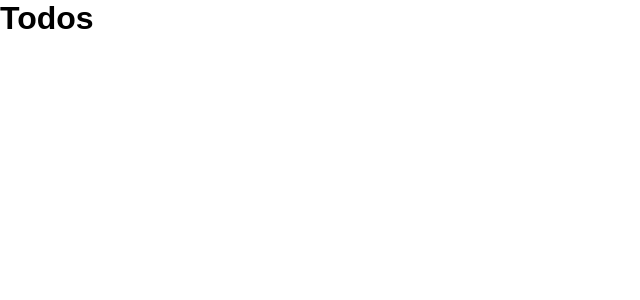
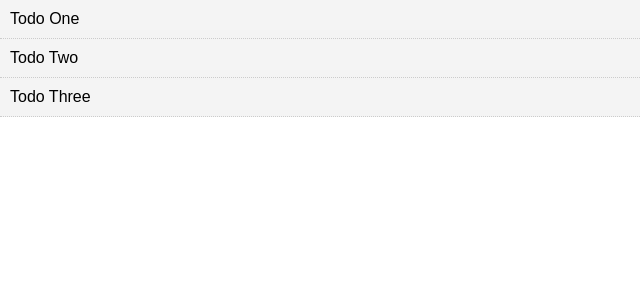
Before and after one commit to Syiabonga/Vue_todo_list, a Vue app: page / in a window 1280 px wide. Shown: the top 300 px of the page, without its empty margins (0-640 px from the left). Built offline with nearby package versions, Linux system fonts and the light colour scheme.

Commit message:
todo-item component created

```diff
--- a/src/App.vue
+++ b/src/App.vue
@@ -1,6 +1,6 @@
 <template>
   <div id="app">
-    <Todos/>
+    <Todos v-bind:todos="todos"/>
   </div>
 </template>
 
--- /dev/null
+++ b/src/components/TodoItem.vue
@@ -0,0 +1,32 @@
+<template>
+    <div class="todo-item">
+        <p>{{todo.title}}</p>
+    </div>
+</template>
+
+<script>
+export default {
+    name: 'TodoItem',
+    props:["todo"]
+}
+</script>
+
+<style scoped>
+    .todo-item {
+    background: #f4f4f4;
+    padding: 10px;
+    border-bottom: 1px #ccc dotted;
+  }
+  .is-complete {
+    text-decoration: line-through;
+  }
+  .del {
+    background: #ff0000;
+    color: #fff;
+    border: none;
+    padding: 5px 9px;
+    border-radius: 50%;
+    cursor: pointer;
+    float: right;
+  }
+</style>
--- a/src/components/Todos.vue
+++ b/src/components/Todos.vue
@@ -1,12 +1,20 @@
 <template>
     <div>
-        <h1>Todos</h1>
+        <div v-for="todo in todos" v-bind:key="todo.id">
+            <TodoItem v-bind:todo="todo"/>
+        </div>
     </div>
 </template>
 
 <script>
+import TodoItem from './TodoItem.vue'
+
 export default {
-    name: "Todos"
+    name: "Todos",
+    props: ["todos"],
+    components: {
+        TodoItem,
+    }
 }
 </script>
 
```
